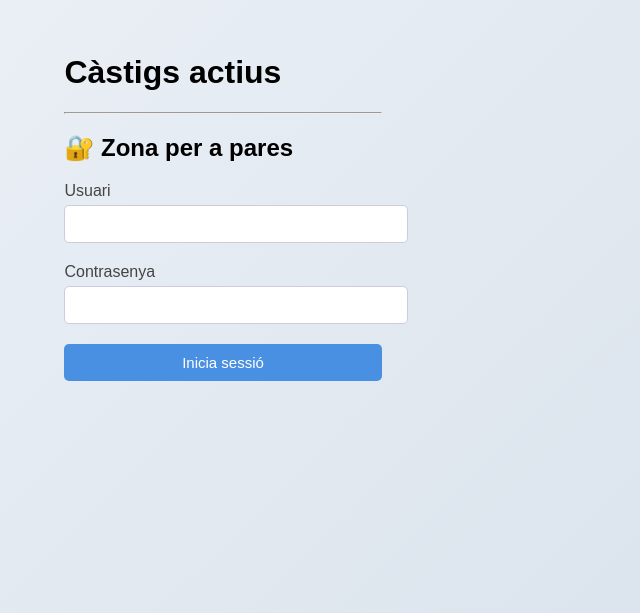
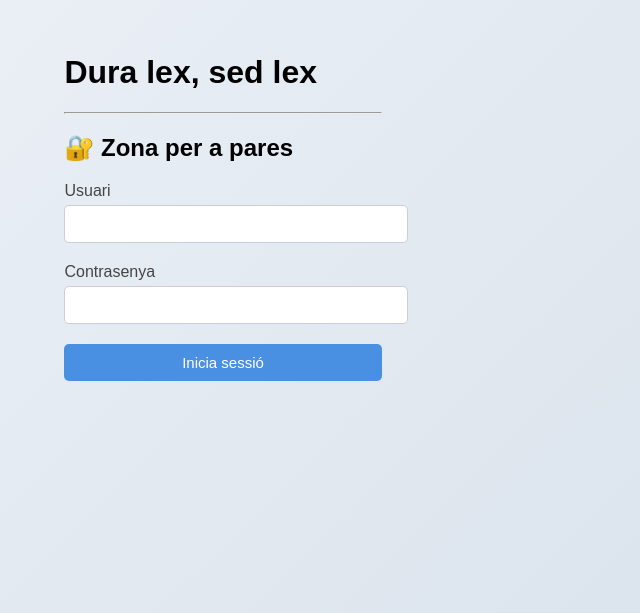
Before and after one commit to Antoni2025/castiga, a plain HTML site: page index.html in a window 1280 px wide. Shown: the part 187-800 px from the top of the page, without its empty margins (417-1057 px from the left). Drawn offline with Linux system fonts and the light colour scheme.

Commit message:
Més canvis en títol

```diff
--- a/index.html
+++ b/index.html
@@ -8,7 +8,7 @@
 </head>
 <body>
   <div class="container">
-    <h1>Càstigs actius</h1>
+    <h1>Dura lex, sed lex</h1>
     <ul id="llistatCastigs"></ul>
 
     <hr>
```
